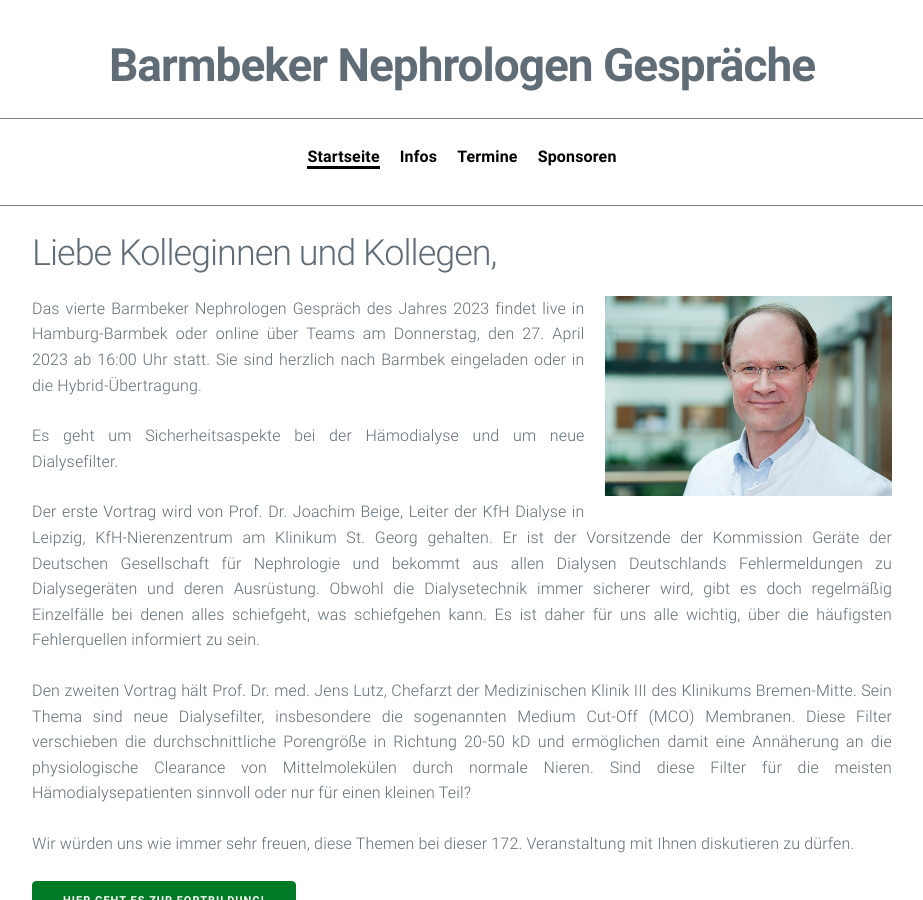
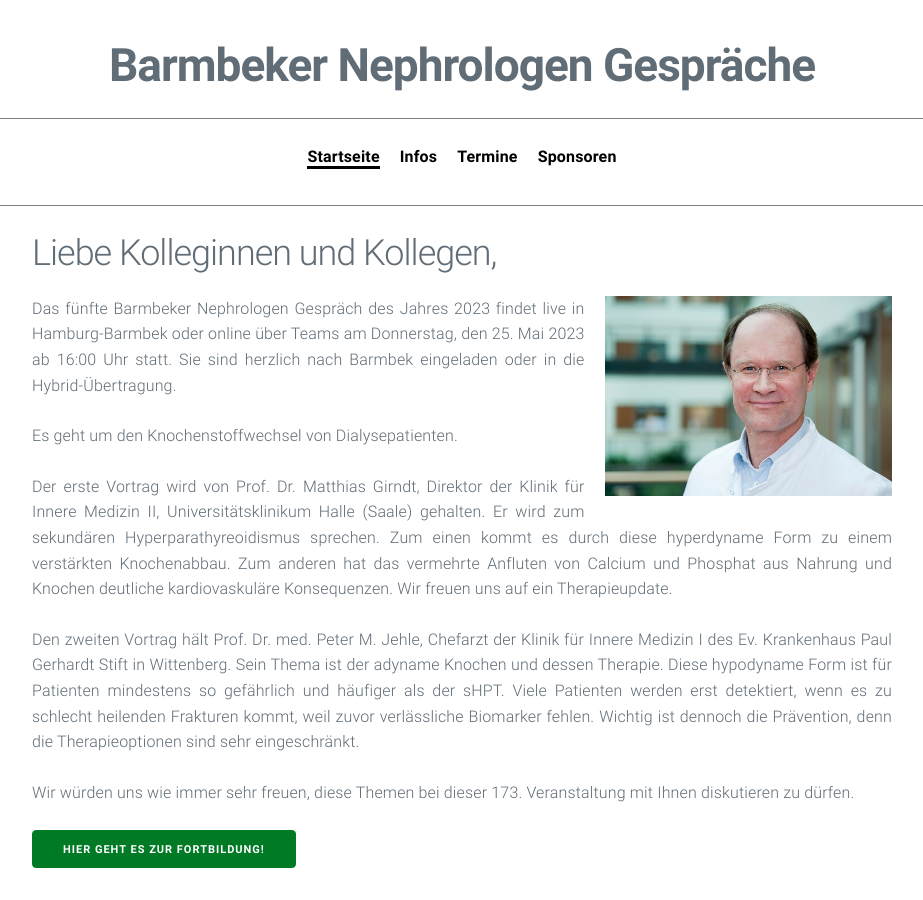
Before and after one commit to manuelpaul86/manuelpaul86.github.io, a Jekyll site: the page built from index.md, in a window 1280 px wide and 900 px high. Shown: the whole window, without its empty margins (178-1101 px from the left). Built offline with Jekyll 4.4.1, drawn with Linux system fonts in a browser that asks for light colours.

Commit message:
Update index.md

```diff
--- a/index.md
+++ b/index.md
@@ -4,15 +4,15 @@ title: Barmbeker Nephrologen Gespräche
 ---
 ## Liebe Kolleginnen und Kollegen,
 
-<img src="/assets/images/CA_Meyer.jpg" height="200rem" alt="Portraitfoto Hon. Prof. Dr. Tobias N. Meyer" style="float:right; margin-left:20px; margin-bottom:20px;">Das vierte Barmbeker Nephrologen Gespräch des Jahres 2023 findet live in Hamburg-Barmbek oder online über Teams am Donnerstag, den 27. April 2023 ab 16:00 Uhr statt. Sie sind herzlich nach Barmbek eingeladen oder in die Hybrid-Übertragung.
+<img src="/assets/images/CA_Meyer.jpg" height="200rem" alt="Portraitfoto Hon. Prof. Dr. Tobias N. Meyer" style="float:right; margin-left:20px; margin-bottom:20px;">Das fünfte Barmbeker Nephrologen Gespräch des Jahres 2023 findet live in Hamburg-Barmbek oder online über Teams am Donnerstag, den 25. Mai 2023 ab 16:00 Uhr statt. Sie sind herzlich nach Barmbek eingeladen oder in die Hybrid-Übertragung.
 
-Es geht um Sicherheitsaspekte bei der Hämodialyse und um neue Dialysefilter.
+Es geht um den Knochenstoffwechsel von Dialysepatienten.
 
-Der erste Vortrag wird von Prof. Dr. Joachim Beige, Leiter der KfH Dialyse in Leipzig, KfH-Nierenzentrum am Klinikum St. Georg gehalten. Er ist der Vorsitzende der Kommission Geräte der Deutschen Gesellschaft für Nephrologie und bekommt aus allen Dialysen Deutschlands Fehlermeldungen zu Dialysegeräten und deren Ausrüstung. Obwohl die Dialysetechnik immer sicherer wird, gibt es doch regelmäßig Einzelfälle bei denen alles schiefgeht, was schiefgehen kann. Es ist daher für uns alle wichtig, über die häufigsten Fehlerquellen informiert zu sein.
+Der erste Vortrag wird von Prof. Dr. Matthias Girndt, Direktor der Klinik für Innere Medizin II, Universitätsklinikum Halle (Saale) gehalten. Er wird zum sekundären Hyperparathyreoidismus sprechen. Zum einen kommt es durch diese hyperdyname Form zu einem verstärkten Knochenabbau. Zum anderen hat das vermehrte Anfluten von Calcium und Phosphat aus Nahrung und Knochen deutliche kardiovaskuläre Konsequenzen. Wir freuen uns auf ein Therapieupdate.
 
-Den zweiten Vortrag hält Prof. Dr. med. Jens Lutz, Chefarzt der Medizinischen Klinik III des Klinikums Bremen-Mitte. Sein Thema sind neue Dialysefilter, insbesondere die sogenannten Medium Cut-Off (MCO) Membranen. Diese Filter verschieben die durchschnittliche Porengröße in Richtung 20-50 kD und ermöglichen damit eine Annäherung an die physiologische Clearance von Mittelmolekülen durch normale Nieren. Sind diese Filter für die meisten Hämodialysepatienten sinnvoll oder nur für einen kleinen Teil?
+Den zweiten Vortrag hält Prof. Dr. med. Peter M. Jehle, Chefarzt der Klinik für Innere Medizin I des Ev. Krankenhaus Paul Gerhardt Stift in Wittenberg. Sein Thema ist der adyname Knochen und dessen Therapie. Diese hypodyname Form ist für Patienten mindestens so gefährlich und häufiger als der sHPT. Viele Patienten werden erst detektiert, wenn es zu schlecht heilenden Frakturen kommt, weil zuvor verlässliche Biomarker fehlen. Wichtig ist dennoch die Prävention, denn die Therapieoptionen sind sehr eingeschränkt.
 
-Wir würden uns wie immer sehr freuen, diese Themen bei dieser 172. Veranstaltung mit Ihnen diskutieren zu dürfen.
+Wir würden uns wie immer sehr freuen, diese Themen bei dieser 173. Veranstaltung mit Ihnen diskutieren zu dürfen.
 
 <a class="button" href="https://teams.microsoft.com/l/meetup-join/19%3ameeting_YmUxOTUxMDQtOWQ3MC00MWNkLWJhZmQtODZkMGRiMmM0OGE3%40thread.v2/0?context=%7b%22Tid%22%3a%22e6160a47-a12e-4ab1-be56-bddd09456693%22%2c%22Oid%22%3a%2254de3200-43af-4cbb-8fde-9d0457be7bcb%22%7d" target="_blank">Hier geht es zur Fortbildung!</a>
 
```
